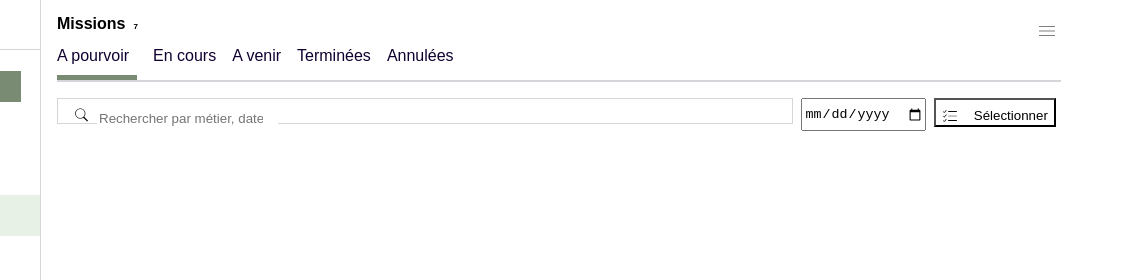
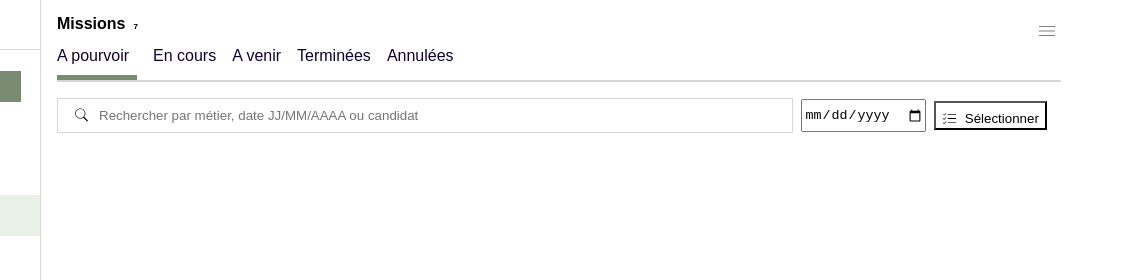
Before and after one commit to Sarah-Emidio/Missions, a React app: page / in a window 1280 px wide. Shown: the top 280 px of the page, 159-1280 px from the left. Built offline with nearby package versions, Linux system fonts and the light colour scheme.

Commit message:
1er jet de la partie integration de la page de recherche

```diff
--- a/src/components/App/SearchFiltered/SearchFiltered.js
+++ b/src/components/App/SearchFiltered/SearchFiltered.js
@@ -15,7 +15,7 @@ const SearchFiltered = () => {
 
             <input className='search__date' type="date" name="date" id="" />
 
-            <button className='search__check' type="submit"><img className='search__img' src={check} alt="" /> Sélectionner</button>
+            <button className='search__check' type="submit"><img className='search__checkImg' src={check} alt="" /> Sélectionner</button>
 
         </div>
         </>
--- a/src/components/App/SearchFiltered/SearchFiltered.scss
+++ b/src/components/App/SearchFiltered/SearchFiltered.scss
@@ -4,14 +4,16 @@
 .SearchFiltered__container {
     display: flex;
     flex-direction: row;
+    align-items: center;
     margin: 0 16px 0 16px;
-    width: 80%;
+    width: 100%;
 }
 
 .search__container {
+    display: flex;
+    flex-direction: row;
     border: 1px solid vars.$border_grey;
-    width: 100%;
-    height: 0.5rem;
+    width: 60%;
     padding: 0.5rem 1rem;
     margin-right: 0.5rem;
 
@@ -21,9 +23,9 @@
 
     .search__input {
         border: none;
-        // width: 80%;
+        width: 90%;
         box-sizing: border-box;
-        height: 1rem;
+        // height: 1rem;
     }
 }
 
@@ -33,39 +35,46 @@
     margin-right: 1rem;
     cursor: pointer;
 }
-.search__check{
+
+.search__check {
     display: flex;
     flex-direction: row;
-    gap: 0.5rem;
-    height: 1.5rem;
     background-color: vars.$background_grey;
     cursor: pointer;
-}
-.search__img {
-    height: 15px;
-    cursor: pointer;
+
+    .search__checkImg {
+        height: 15px;
+        cursor: pointer;
+    }
 }
 
 @include mixin.smallDevices {
     .SearchFiltered__container {
         width: 100%;
     }
+
     .search__container {
         width: 70%;
     }
+
     .search__input {
-        // width: 1rem;
+        width: 80%;
     }
+
     .search__img {
         height: 1rem;
         margin-right: 0.5rem;
     }
+
     .search__date {
         height: 1.8rem;
         margin-right: 0.5rem;
     }
+
     .search__check {
         height: 1.8rem;
-       padding-top: 0.5rem;
+        padding-top: 0.5rem;
+        padding-bottom: 0.5rem;
+        gap: 0.5rem;
     }
 }
```
